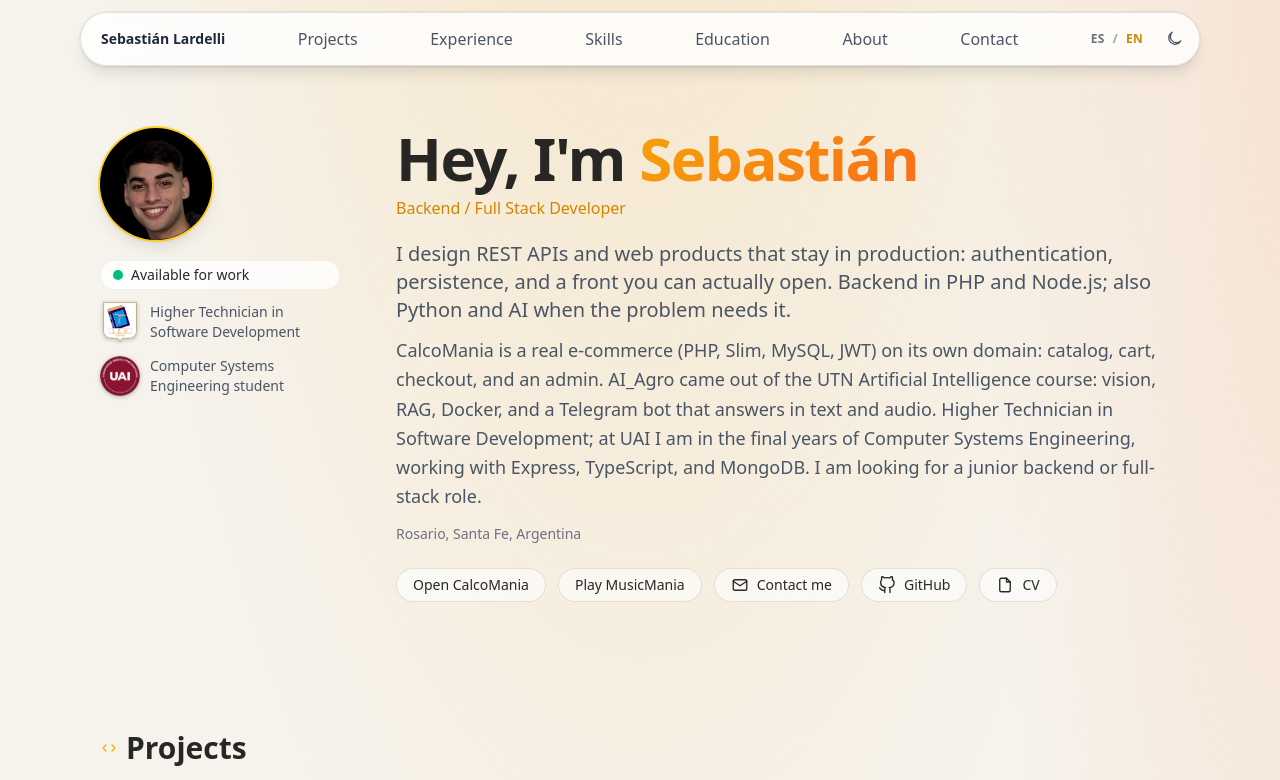
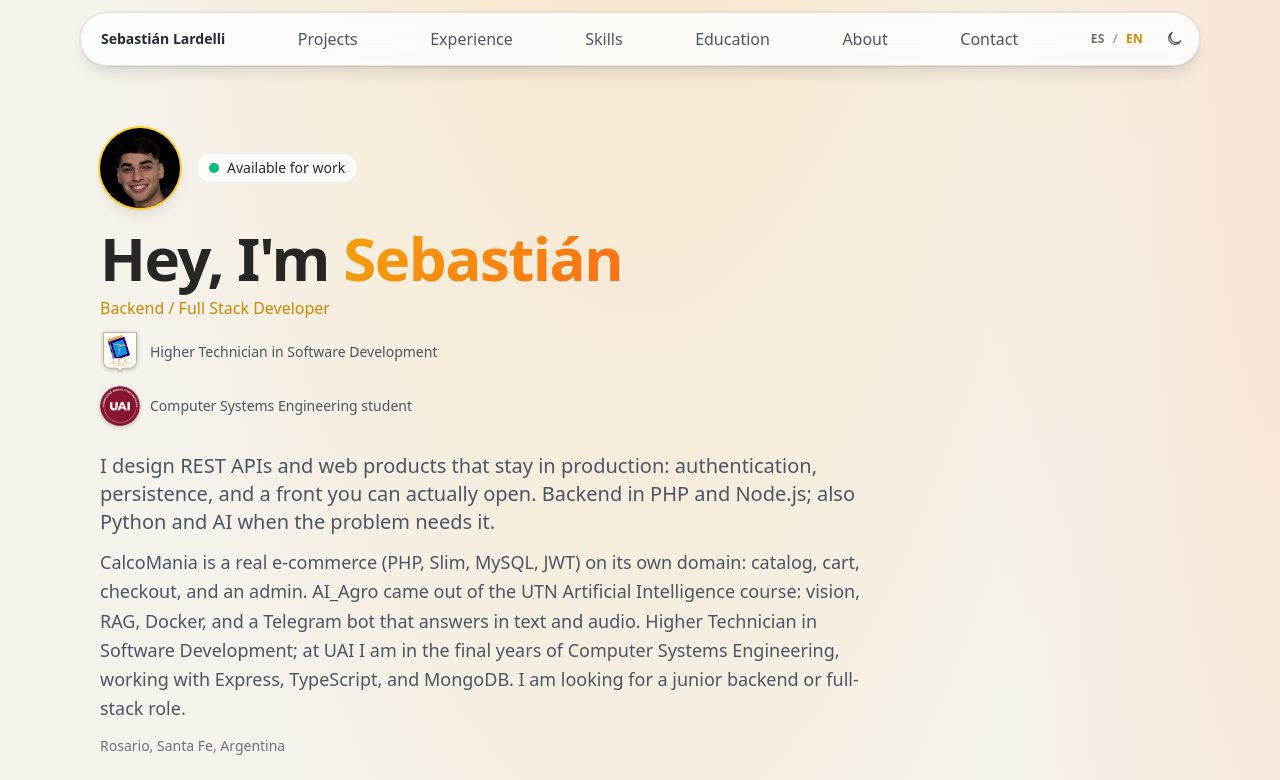
Before and after one commit to SebaLardelli/Portfolio, a React (Vite) app: page / in a window 1280 px wide. Shown: the top 780 px of the page. Built offline with nearby package versions, Linux system fonts and the light colour scheme.

Commit message:
img agro

```diff
--- a/src/components/Hero.tsx
+++ b/src/components/Hero.tsx
@@ -6,8 +6,29 @@ export function Hero() {
   const { t } = useI18n();
   const { profile } = t;
 
-  const credentials = profile.credentials?.length ? (
-    <ul className="flex flex-col gap-2">
+  return (
+    <section id="inicio" className="page-width mx-auto scroll-mt-28 px-5 pb-10 pt-28 xl:pb-14 xl:pt-32">
+      <div className="anim-fade-in mb-5 flex items-center gap-4">
+        <img
+          src={profile.image}
+          alt={t.ui.photoAlt}
+          width={80}
+          height={80}
+          className="size-16 rounded-full bg-black object-cover shadow-lg ring-2 ring-yellow-400/80 xl:size-20"
+        />
+        <div className="flex flex-col gap-1">
+          {profile.available ? <AvailabilityBadge /> : null}
+        </div>
+      </div>
+
+      <h1 className="anim-fade-in anim-delay-1 text-4xl font-bold tracking-tight text-pretty sm:text-5xl xl:text-6xl">
+        {t.ui.greeting} <span className="gradient-name">Sebastián</span>
+      </h1>
+      <p className="mt-2 text-sm font-medium text-pretty text-yellow-600 xl:text-base dark:text-yellow-400">
+        {profile.role}
+      </p>
+      {profile.credentials?.length ? (
+        <ul className="mt-3 flex flex-col gap-2">
           {profile.credentials.map((item) => (
             <li key={item.label}>
               <CredentialLink
@@ -20,33 +41,7 @@ export function Hero() {
             </li>
           ))}
         </ul>
-  ) : null;
-
-  return (
-    <section id="inicio" className="page-width mx-auto scroll-mt-28 px-5 pb-10 pt-28 xl:pb-16 xl:pt-32">
-      <div className="flex flex-col xl:flex-row xl:items-start xl:gap-14">
-        <div className="anim-fade-in mb-5 flex items-center gap-4 xl:mb-0 xl:w-60 xl:shrink-0 xl:flex-col xl:items-start xl:gap-5">
-          <img
-            src={profile.image}
-            alt={t.ui.photoAlt}
-            width={112}
-            height={112}
-            className="size-16 rounded-full bg-black object-cover shadow-lg ring-2 ring-yellow-400/80 xl:size-28"
-          />
-          <div className="flex flex-col gap-3">
-            {profile.available ? <AvailabilityBadge /> : null}
-            <div className="hidden xl:block">{credentials}</div>
-          </div>
-        </div>
-
-        <div className="min-w-0 flex-1">
-          <h1 className="anim-fade-in anim-delay-1 text-4xl font-bold tracking-tight text-pretty sm:text-5xl xl:text-6xl">
-            {t.ui.greeting} <span className="gradient-name">Sebastián</span>
-          </h1>
-          <p className="mt-2 text-sm font-medium text-pretty text-yellow-600 xl:text-base dark:text-yellow-400">
-            {profile.role}
-          </p>
-          <div className="mt-3 xl:hidden">{credentials}</div>
+      ) : null}
 
       <p className="anim-fade-in anim-delay-2 mt-5 max-w-3xl text-pretty text-lg text-gray-600 xl:text-xl dark:text-gray-300">
         {profile.headline}
@@ -69,8 +64,6 @@ export function Hero() {
           <FileIcon /> CV
         </SocialPill>
       </nav>
-        </div>
-      </div>
     </section>
   );
 }
```
Lines whose indentation alone changed are shown as unchanged.
